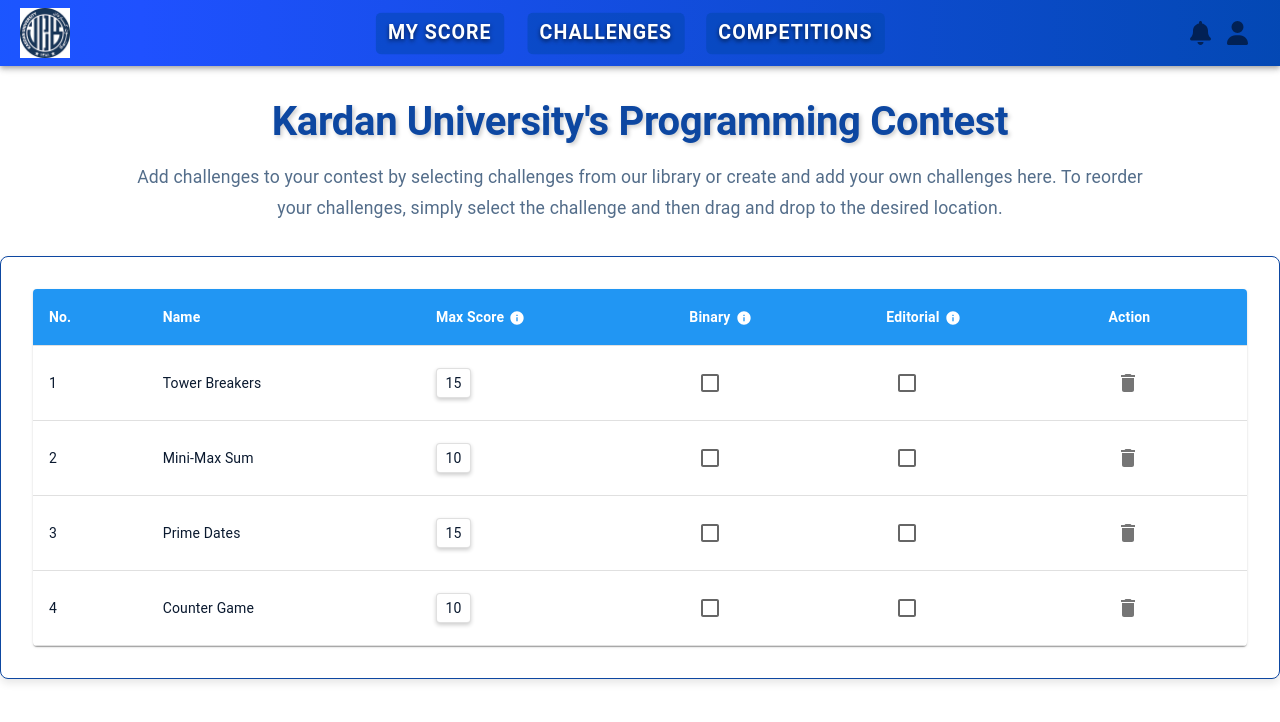
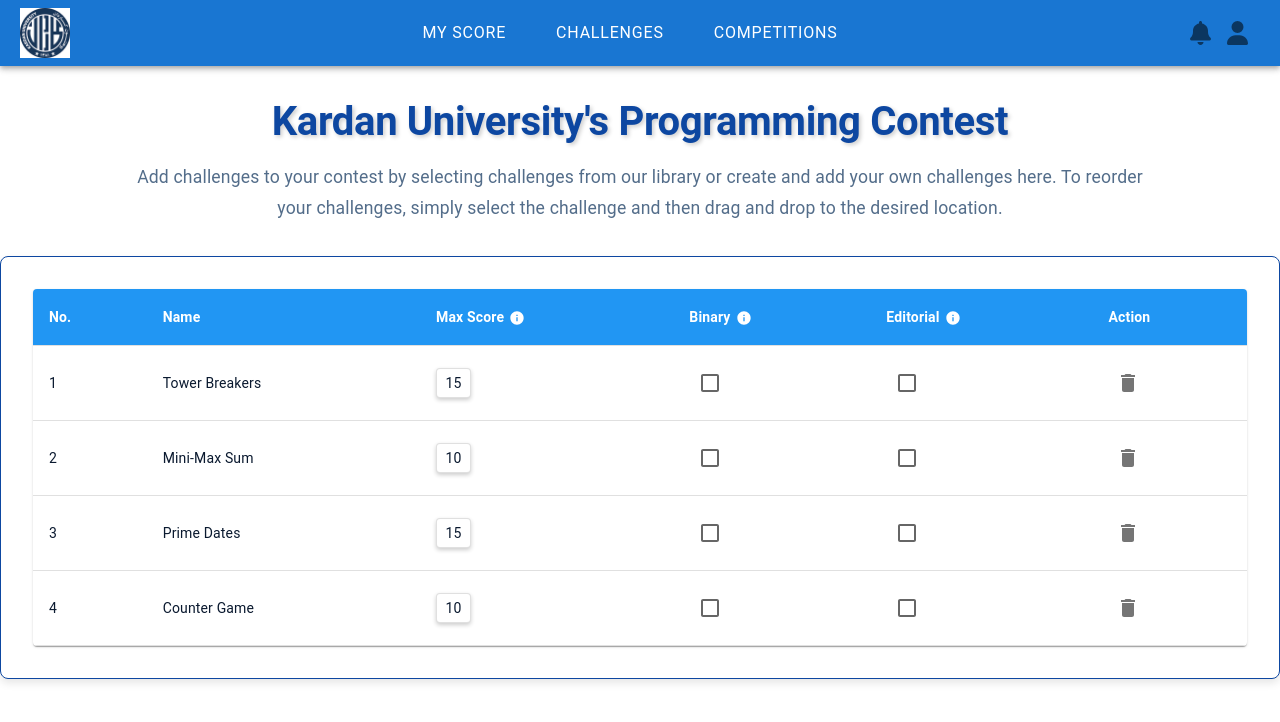
Before and after one commit to Masoom-Wahid/KardanLeetCode, a React (Create React App) app: page /challenges in a window 1280 px wide. Shown: the top 722 px of the page. Built offline with nearby package versions, Linux system fonts and the light colour scheme.

Commit message:
style changes

```diff
--- a/src/components/NavBar/Navbar.jsx
+++ b/src/components/NavBar/Navbar.jsx
@@ -30,8 +30,7 @@
 `;
 
 const StyledAppBar = styled(AppBar)({
-  background:
-    "linear-gradient(270deg, #0000FF, 	#0047AB, 	#1F51FF,  #007bff,  #6f42c1)",
+  background: "linear-gradient(#1565c0)",
   backgroundSize: "400% 400%",
   animation: `${gradientAnimation} 30s ease infinite`,
 });
@@ -48,12 +47,7 @@
 
 const StyledTypography = styled(Typography)(({ theme }) => ({
   color: "white",
-  fontWeight: "bold",
-  textShadow: "0px 2px 4px rgba(0, 0, 0, 0.6)",
   letterSpacing: "0.05em",
-  fontSize: "1.2rem",
-  animation: `${pulseAnimation} 2s infinite`,
-  background: "rgba(0, 71, 171, 0.5)",
   padding: "6px 12px",
   borderRadius: "6px",
   margin: "0 5px",
@@ -70,7 +64,7 @@
   height: "50px",
   transition: "transform 0.3s ease-in-out",
   "&:hover": {
-    transform: "rotate(-20deg)",
+    transform: "rotate(20deg)",
   },
 });
 
@@ -78,7 +72,7 @@
   transition: "transform 0.3s ease-in-out",
   "&:hover": {
     transform: "scale(1.2)",
-    color: "#ffd700",
+    color: "#fff",
   },
 });
 
```
